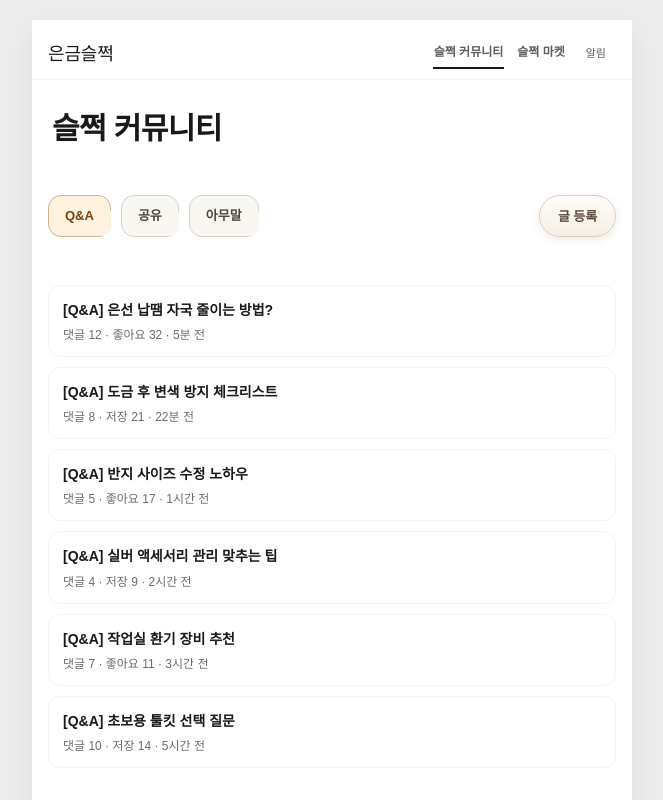
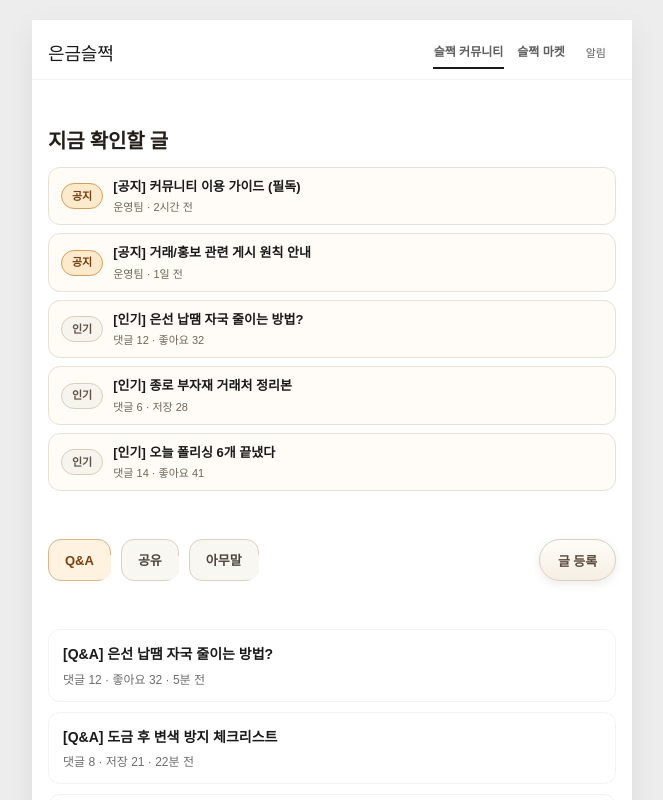
Before and after one commit to braychowq/eungeum-sljeok, a Next.js app in the folder frontend/: page /community in a window 1280 px wide. Shown: the top 800 px of the page, without its empty margins (308-971 px from the left). Built offline with nearby package versions, Linux system fonts and the light colour scheme.

Commit message:
feat: add community highlights section above tabs

```diff
--- a/frontend/components/ssuk/CommunityView.module.css
+++ b/frontend/components/ssuk/CommunityView.module.css
@@ -1,3 +1,97 @@
+.highlightSection {
+  margin-top: var(--space-6);
+  padding: 0 var(--space-3);
+}
+
+.highlightHeader {
+  display: flex;
+  align-items: center;
+}
+
+.highlightTitle {
+  margin: 0;
+  color: #221d18;
+  font-size: 20px;
+  line-height: 1.35;
+  letter-spacing: -0.01em;
+}
+
+.highlightList {
+  list-style: none;
+  margin: 12px 0 0;
+  padding: 0;
+  display: grid;
+  gap: 8px;
+}
+
+.highlightItem {
+  min-height: 44px;
+  border: 1px solid #e8e0d4;
+  border-radius: var(--radius-md);
+  background: #fffcf7;
+  display: grid;
+  grid-template-columns: auto minmax(0, 1fr);
+  align-items: center;
+  gap: 10px;
+  padding: 10px 12px;
+  color: var(--text-primary);
+  text-decoration: none;
+  transition: border-color 0.2s ease, box-shadow 0.2s ease, background-color 0.2s ease;
+}
+
+.highlightItem:hover {
+  border-color: #ddceb8;
+  background: #fffaf2;
+  box-shadow: 0 5px 12px rgba(93, 70, 43, 0.08);
+}
+
+.highlightItem:focus-visible {
+  outline: 2px solid #d4852a;
+  outline-offset: 2px;
+}
+
+.highlightBadge {
+  height: 26px;
+  border-radius: 999px;
+  display: inline-flex;
+  align-items: center;
+  justify-content: center;
+  padding: 0 10px;
+  font-size: 11px;
+  font-weight: 700;
+  line-height: 1;
+  white-space: nowrap;
+}
+
+.highlightBadgeNotice {
+  border: 1px solid #d89f5a;
+  background: #fde9cc;
+  color: #744014;
+}
+
+.highlightBadgePopular {
+  border: 1px solid #dbcdbb;
+  background: #f7f3ed;
+  color: #5c5044;
+}
+
+.highlightText {
+  min-width: 0;
+  display: grid;
+  gap: 4px;
+}
+
+.highlightText strong {
+  font-size: 13px;
+  line-height: 1.4;
+}
+
+.highlightMeta {
+  color: #6f6458;
+  font-size: 11px;
+  line-height: 1.3;
+}
+
 .tabSection {
   margin-top: var(--space-6);
   padding: 0 var(--space-3);
@@ -147,10 +241,29 @@
 }
 
 @media (max-width: 900px) {
+  .highlightSection,
   .tabSection,
   .listSection {
     margin-top: 40px;
     padding: 0 14px;
+  }
+
+  .highlightTitle {
+    font-size: 18px;
+  }
+
+  .highlightItem {
+    padding: 10px;
+    align-items: flex-start;
+    gap: 8px;
+  }
+
+  .highlightText strong {
+    font-size: 12px;
+  }
+
+  .highlightMeta {
+    font-size: 10px;
   }
 
   .tabButton {
--- a/frontend/components/ssuk/CommunityView.tsx
+++ b/frontend/components/ssuk/CommunityView.tsx
@@ -1,5 +1,11 @@
 import Link from 'next/link';
-import { communityPosts, communityTabs, type CommunityTabId } from './mockData';
+import {
+  communityNotices,
+  communityPopular,
+  communityPosts,
+  communityTabs,
+  type CommunityTabId
+} from './mockData';
 import TwoMenuShell from './TwoMenuShell';
 import styles from './CommunityView.module.css';
 
@@ -9,16 +15,43 @@ type CommunityViewProps = {
 
 export default function CommunityView({ activeTab }: CommunityViewProps) {
   const posts = communityPosts[activeTab];
+  const highlights = [...communityNotices, ...communityPopular];
 
   return (
     <TwoMenuShell
       activeMenu="community"
       title="슬쩍 커뮤니티"
+      hideHero
       hideEyebrow
       hideCta
       ctaLabel="+ 글 등록"
       ctaHref="/community/new"
     >
+      <section className={styles.highlightSection} aria-label="지금 확인할 글">
+        <div className={styles.highlightHeader}>
+          <h2 className={styles.highlightTitle}>지금 확인할 글</h2>
+        </div>
+        <ul className={styles.highlightList}>
+          {highlights.map((item) => (
+            <li key={item.id}>
+              <a href={item.href} className={styles.highlightItem}>
+                <span
+                  className={`${styles.highlightBadge} ${
+                    item.kind === 'notice' ? styles.highlightBadgeNotice : styles.highlightBadgePopular
+                  }`}
+                >
+                  {item.kind === 'notice' ? '공지' : '인기'}
+                </span>
+                <div className={styles.highlightText}>
+                  <strong>{item.title}</strong>
+                  <span className={styles.highlightMeta}>{item.meta}</span>
+                </div>
+              </a>
+            </li>
+          ))}
+        </ul>
+      </section>
+
       <section className={styles.tabSection} aria-label="커뮤니티 소카테고리">
         <div className={styles.controlsRow}>
           <div className={styles.tabRow}>
--- a/frontend/components/ssuk/mockData.ts
+++ b/frontend/components/ssuk/mockData.ts
@@ -1,5 +1,14 @@
 export type CommunityTabId = 'qna' | 'share' | 'free';
 export type MarketTabId = 'studio' | 'jewelry';
+export type CommunityHighlightKind = 'notice' | 'popular';
+
+export type CommunityHighlightPost = {
+  id: string;
+  title: string;
+  meta: string;
+  href: string;
+  kind: CommunityHighlightKind;
+};
 
 export const communityTabs: Array<{ id: CommunityTabId; label: string }> = [
   { id: 'qna', label: 'Q&A' },
@@ -103,6 +112,47 @@ export const communityPosts: Record<
   ]
 };
 
+export const communityNotices: CommunityHighlightPost[] = [
+  {
+    id: 'notice-1',
+    title: '[공지] 커뮤니티 이용 가이드 (필독)',
+    meta: '운영팀 · 2시간 전',
+    href: '/community/post/qna-1',
+    kind: 'notice'
+  },
+  {
+    id: 'notice-2',
+    title: '[공지] 거래/홍보 관련 게시 원칙 안내',
+    meta: '운영팀 · 1일 전',
+    href: '/community/post/share-1',
+    kind: 'notice'
+  }
+];
+
+export const communityPopular: CommunityHighlightPost[] = [
+  {
+    id: 'popular-1',
+    title: '[인기] 은선 납땜 자국 줄이는 방법?',
+    meta: '댓글 12 · 좋아요 32',
+    href: '/community/post/qna-1',
+    kind: 'popular'
+  },
+  {
+    id: 'popular-2',
+    title: '[인기] 종로 부자재 거래처 정리본',
+    meta: '댓글 6 · 저장 28',
+    href: '/community/post/share-1',
+    kind: 'popular'
+  },
+  {
+    id: 'popular-3',
+    title: '[인기] 오늘 폴리싱 6개 끝냈다',
+    meta: '댓글 14 · 좋아요 41',
+    href: '/community/post/free-1',
+    kind: 'popular'
+  }
+];
+
 export const marketTabs: Array<{ id: MarketTabId; label: string }> = [
   { id: 'studio', label: '공방 쉐어하기' },
   { id: 'jewelry', label: '쥬얼리 악세사리 마켓' }
```
